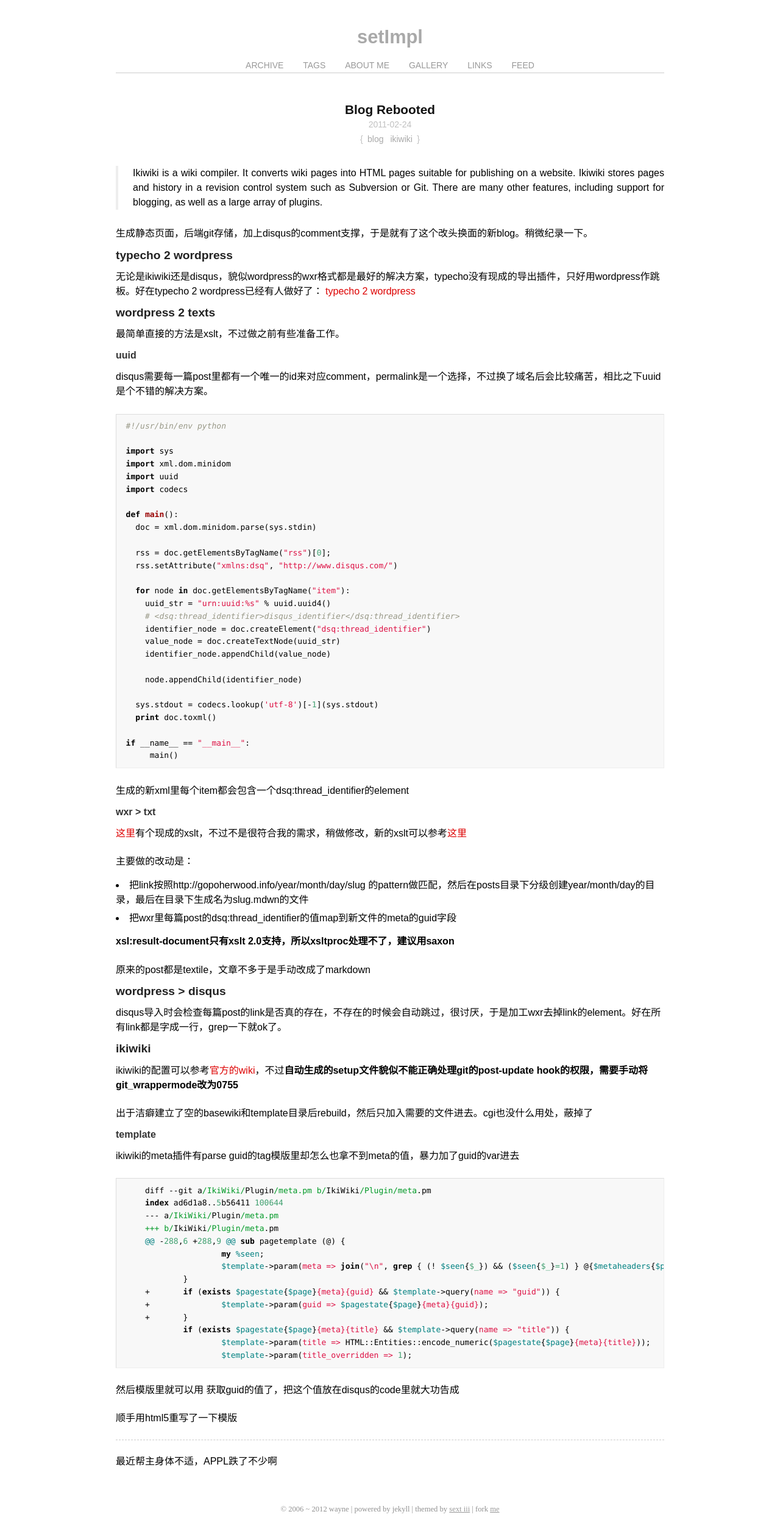
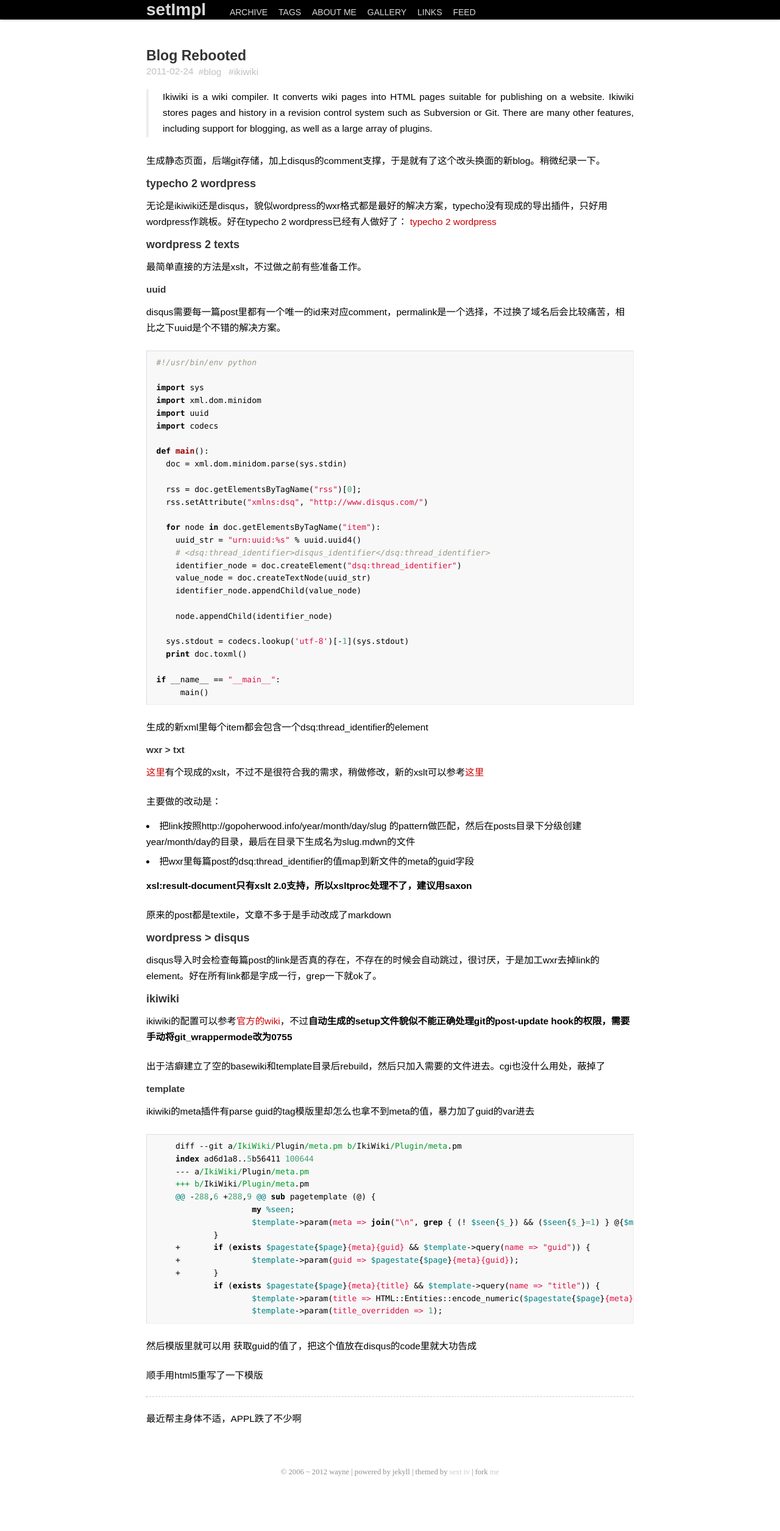
Before and after one commit to waynezhang/blog, a Jekyll site: the page built from _posts/2011-02-24-migrated-to-ikiwiki.markdown, in a window 1280 px wide. Shown: the whole page at 61% size. Built offline with Jekyll 4.4.1, drawn with Linux system fonts in a browser that asks for light colours; some web fonts are replaced; Markdown is read by kramdown in place of the engine named in the settings; comment, search, counter and statistics services are not loaded; after the commit the page ends 2447 px from its top, so only the background shows below that.

Commit message:
sext iv, I hate wide theme

```diff
--- a/_layouts/default.html
+++ b/_layouts/default.html
@@ -21,8 +21,8 @@
     <div id="container">
       <div id="main" role="main">
         <header>
+          <div id="header">
             <h1><a title="{{ site.name }}" class="" href="/">{{ site.name }}</a></h1>
-        </header>
             <nav>
               <span><a title="archive" class="" href="/archive.html">archive</a></span>
               <span><a title="tags" class="" href="/tags.html">tags</a></span>
@@ -31,8 +31,10 @@
               <span><a title="blogroll" class="" href="/links.html">links</a></span>
               <span><a title="subscribe me" class="" href="/atom.xml">feed</a></span>
             </nav>
+          </div>
+        </header>
         {{ content }}
-        <div id="copy">&copy; 2006 ~ 2012 wayne | powered by jekyll | themed by <a href="http://lhzhang.com" title="sext iii">sext iii</a> | fork <a href="https://github.com/waynezhang/blog" title="fork me">me</a></div>
+        <footer>&copy; 2006 ~ 2012 wayne | powered by jekyll | themed by <a href="http://lhzhang.com" title="sext iv">sext iv</a> | fork <a href="https://github.com/waynezhang/blog" title="fork me">me</a></footer>
       </div>
     </div> <!--! end of #container -->
   </body>
--- a/_layouts/post.html
+++ b/_layouts/post.html
@@ -11,13 +11,10 @@
     <time datetime="{{ page.date | date:"%Y-%m-%d" }}">{{ page.date | date:"%Y-%m-%d" }}</time>
   </span>
   {% if page.tags %}
-  <br />
   <span class="tags">
-    {
     {% for tag in page.tags %}
-    <a href="/tags.html#{{ tag }}" title="{{ tag }}">{{ tag }}</a>
+    <a href="/tags.html#{{ tag }}" title="{{ tag }}">#{{ tag }}</a>
     {% endfor %}
-    }
   </span>
   {% endif %}
   </section>
--- a/media/css/style.css
+++ b/media/css/style.css
@@ -1,57 +1,184 @@
+@import url(http://fonts.googleapis.com/css?family=Galdeano);
+@import url(http://fonts.googleapis.com/css?family=Electrolize);
+@import url(http://fonts.googleapis.com/css?family=Cuprum);
 /*------------------------------------
-* sext-iii
+* sext-iv
 *
 * @author linghua.zhang@me.com
 * @link http://lhzhang.com/
-* @update 2012-05-04
+* @update 2012-06-13
 *
 * |/ | (~ (~
 * |\.|._)._)
 * --------------------------------- */
+a {
+  color: #d9d9d9; }
+  a:hover {
+    color: #eeeeee; }
 
-@import url(http://fonts.googleapis.com/css?family=Galdeano);
-@import url(http://fonts.googleapis.com/css?family=Electrolize);
-@import url(http://fonts.googleapis.com/css?family=Cuprum);
-body{font-size:14px;font-family:"Galdeano","Hiragino Sans GB", "Microsoft YaHei", sans-serif;color:#000000;background-color:#ffffff;}
-*{padding:0;margin: 0;border:none;outline:none;}
-h1{font-family:"Cuprum",sans-serif;font-size:2.2em;color:#000;}
-h2{font-family:"Cuprum",sans-serif;font-size:1.3em;color:#111;}
-h3{font-family:"Cuprum",sans-serif;font-size:1.2em;color:#222;}
-h4{font-family:"Cuprum",sans-serif;font-size:1em;color:#333;}
-a{color:#a9a9a9;text-decoration:none;}
-a:hover{color:#333333;-webkit-transition:color .2s linear;}
-hr{margin:.7em 0;border-top:1px dashed #d0d0d0;border-bottom:1px dashed #f9f9f9;}
-p{padding:.7em 0;}
-li{padding:.2em 0;}
-ol,ul{list-style-position:inside;}
-pre code{margin:1em 0;font-size:13px;font-family:Menlo,monospace;line-height:1.6;display:block;overflow:auto;}
-blockquote{display:block;text-align:justify;border-left:4px solid #eeeeee;}
-blockquote{margin:1em 0em;padding-left:1.5em;}
-blockquote p{margin:0;padding:0;}
-.center{text-align:center;}
-#container{width:900px;margin:2em auto;display:block;padding:0 2em;}
-.content{font-size:16px;line-height:24px;margin-bottom: 2em;}
-.content img{max-width:900px;display:block;margin:4px auto;-webkit-box-shadow:#999 1px 1px 4px;-moz-box-shadow:#999 1px 1px 4px;box-shadow:#999 1px 1px 4px;}
-.post a{color:#dd0000;text-decoration:none;}
-.title a{color:#dd0000;text-decoration:none;}
-#tag_cloud{margin-bottom: 1em;}
-#tag_cloud a:hover{color:#333333 !important;text-decoration:none;}
-.listing-item,.listing-seperator{list-style-type:none;}
-.listing-item a{padding:.2em 1em;}
-.listing-item time{color:#999999;}
-.listing-seperator{font-weight:bold;}
-header h1{padding:.5em 0;text-align:center;color:#666;}
-nav{font-family:"Electrolize",sans-serif;font-size:1em;text-transform:uppercase;padding: .3em 0;text-align:center;border-bottom:1px solid #ccc;}
-nav a{margin:0 1em; color:#999;}
-.title{text-align:center;margin-top:3em;}
-.meta{text-align:center;font-size:14px;color:#c0c0c0;}
-.meta span a{margin: 0 .25em;}
-.post{padding:1em 0em;}
-#copy {display:block; font-family:"Cuprum"; font-size: .9em; text-align: center;margin-top: 2em; color: #909090;}
-#copy a {color: #999999; text-decoration: underline;}
-#dsq-global-toolbar,#dsq-like-tooltip,#dsq-sort-by,.dsq-comment-moderate{display:none;}
-.dsq-comment-header{border: none !important;background:none !important;}
-#disqus_thread h3 {font-size: 1em; font-weight:normal;}
-#dsq-footer{display:none;}
-li[id*='dsq-like-']{display: none;}
-.gist{font-size: 13px;line-height:1.6;}
+* {
+  margin: 0;
+  padding: 0; }
+
+body {
+  font-size: 14px;
+  font-family: "Galdeano","Hiragino Sans GB", "Microsoft YaHei", sans-serif;
+  color: #000000;
+  background-color: #ffffff; }
+
+h1, h2, h3, h4 {
+  font-family: "Cuprum", sans-serif;
+  color: #333333; }
+
+a {
+  text-decoration: none; }
+  a:hover {
+    -webkit-transition: color .2s linear; }
+
+li {
+  padding: .2em 0; }
+
+ol, ul {
+  list-style-position: inside; }
+
+header {
+  background-color: #000000;
+  -webkit-box-shadow: #999 0px 1px 4px;
+  -moz-box-shadow: #999 0px 1px 4px;
+  box-shadow: #999 1px 0px 4px; }
+
+#header {
+  width: 800px;
+  margin: 0 auto; }
+  #header a {
+    color: #d9d9d9; }
+    #header a:hover {
+      color: #eeeeee; }
+  #header h1 {
+    display: inline-block;
+    margin-right: 1em; }
+  #header nav {
+    display: inline-block; }
+    #header nav a {
+      margin: 0 .5em;
+      display: inline-block;
+      font-family: "Electrolize", sans-serif;
+      text-transform: uppercase; }
+
+.content {
+  width: 800px;
+  margin: 0 auto;
+  font-size: 1.1em;
+  line-height: 1.7em;
+  margin-bottom: 2em; }
+  .content a {
+    color: #cc0000; }
+    .content a:hover {
+      color: #dd0000; }
+  .content img {
+    max-width: 800px;
+    display: block;
+    margin: .5em auto;
+    -webkit-box-shadow: #999 1px 1px 4px;
+    -moz-box-shadow: #999 1px 1px 4px;
+    box-shadow: #999 1px 1px 4px; }
+  .content p {
+    padding: .7em 0; }
+  .content pre code {
+    margin: 1em 0;
+    font-size: 13px;
+    font-family: Menlo, monospace;
+    line-height: 1.6;
+    display: block;
+    overflow: auto; }
+  .content blockquote {
+    display: block;
+    text-align: justify;
+    border-left: 4px solid #eeeeee;
+    margin: 1em 0em;
+    padding-left: 1.5em; }
+    .content blockquote p {
+      margin: 0;
+      padding: 0; }
+  .content li.listing-item, .content li.listing-seperator {
+    list-style-type: none;
+    padding: 0; }
+    .content li.listing-item a, .content li.listing-seperator a {
+      padding: .2em 1em; }
+    .content li.listing-item time, .content li.listing-seperator time {
+      color: #999999; }
+  .content li.listing-seperator {
+    font-weight: bold; }
+  .content .title {
+    margin-top: 3em; }
+  .content .meta {
+    color: #c0c0c0; }
+    .content .meta .tags a {
+      color: #c0c0c0;
+      padding: .25em; }
+      .content .meta .tags a:hover {
+        color: #999999; }
+  .content .post {
+    margin-bottom: 2em; }
+
+.circle-wrapper:hover .circle {
+  background-color: #333333;
+  -webkit-transition: background-color .2s linear; }
+
+.circle {
+  display: inline-block;
+  width: 0.8em;
+  height: 0.8em;
+  background-color: #cccccc;
+  -moz-border-radius: 0.4em;
+  -webkit-border-radius: 0.4em; }
+
+.center {
+  text-align: center; }
+
+hr {
+  margin: .7em 0;
+  border-top: 1px dashed #d0d0d0;
+  border-bottom: 1px dashed #f9f9f9; }
+
+footer {
+  width: 800px;
+  margin: 0 auto;
+  display: block;
+  font-family: "Cuprum";
+  font-size: .9em;
+  text-align: center;
+  padding: 2em 0;
+  color: #909090; }
+  footer a {
+    color: #cccccc; }
+    footer a:hover {
+      color: #999999; }
+
+#tag_cloud {
+  margin-bottom: 1em; }
+  #tag_cloud a:hover {
+    color: #ff0000 !important;
+    text-decoration: none; }
+
+li[id*='dsq-like-'] {
+  display: none; }
+
+#dsq-global-toolbar, #dsq-like-tooltip, #dsq-sort-by, .dsq-comment-moderate {
+  display: none; }
+
+.dsq-comment-header {
+  border: none !important;
+  background: none !important; }
+
+#disqus_thread h3 {
+  font-size: 1em !important;
+  font-weight: normal !important;
+  margin: 0 !important; }
+
+#dsq-footer {
+  display: none; }
+
+.gist {
+  font-size: 13px;
+  line-height: 1.6; }
```
Also changed, not shown: index.markdown (+6 -5 lines), 2 other files. Lines whose indentation alone changed are shown as unchanged.
